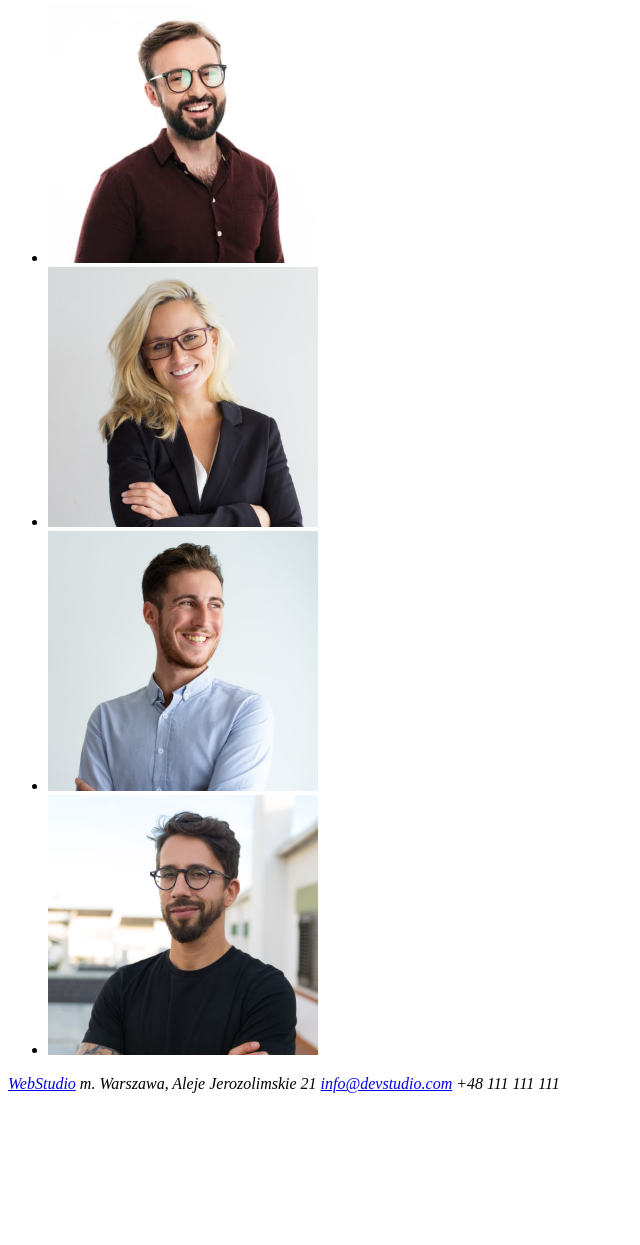
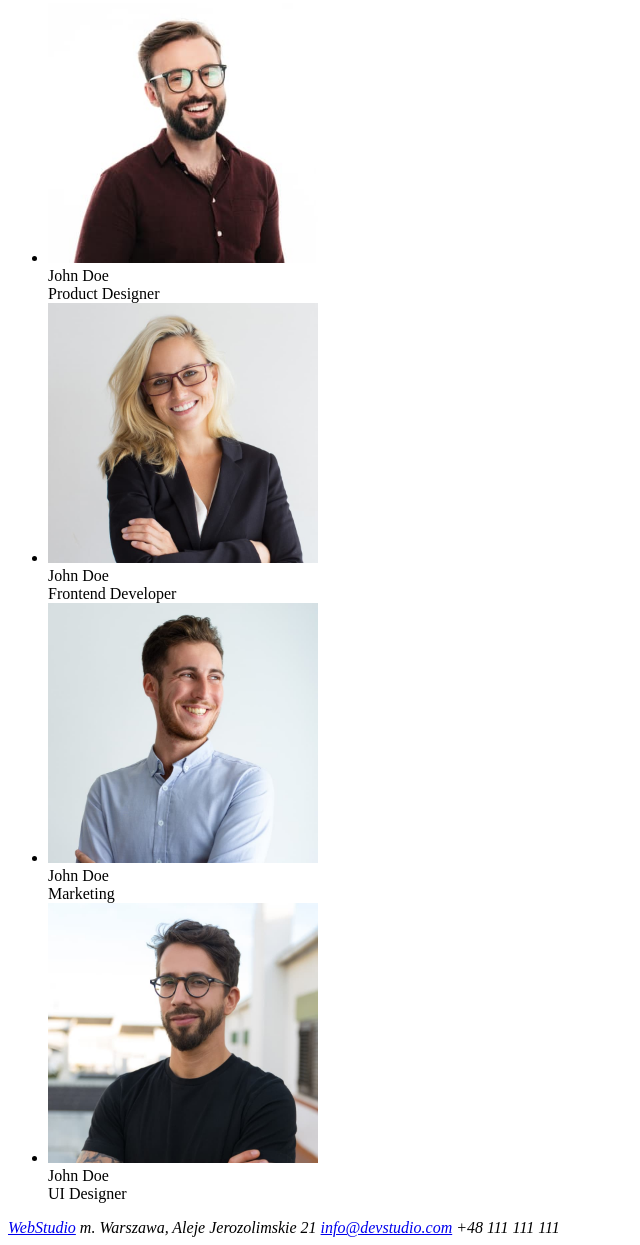
Before and after one commit to romahalaichuk/goit-markup-hw-01, a plain HTML site: page index.html in a window 1280 px wide. Shown: the part 790-2035 px from the top of the page, without its empty margins (0-640 px from the left). Before the commit the page ends 1891 px from the top, so only its background shows below. Drawn offline with Linux system fonts and the light colour scheme.

Commit message:
added a description to the photo

```diff
--- a/index.html
+++ b/index.html
@@ -83,6 +83,10 @@
               width="270"
               height="260"
             />
+            <div>
+              <div>John Doe</div>
+              <div>Product Designer</div>
+            </div>
           </li>
           <li>
             <img
@@ -91,6 +95,10 @@
               width="270"
               height="260"
             />
+            <div>
+              <div>John Doe</div>
+              <div>Frontend Developer</div>
+            </div>
           </li>
           <li>
             <img
@@ -99,6 +107,10 @@
               width="270"
               height="260"
             />
+            <div>
+              <div>John Doe</div>
+              <div>Marketing</div>
+            </div>
           </li>
           <li>
             <img
@@ -107,6 +119,10 @@
               width="270"
               height="260"
             />
+            <div>
+              <div>John Doe</div>
+              <div>UI Designer</div>
+            </div>
           </li>
         </ul>
       </section>
```
